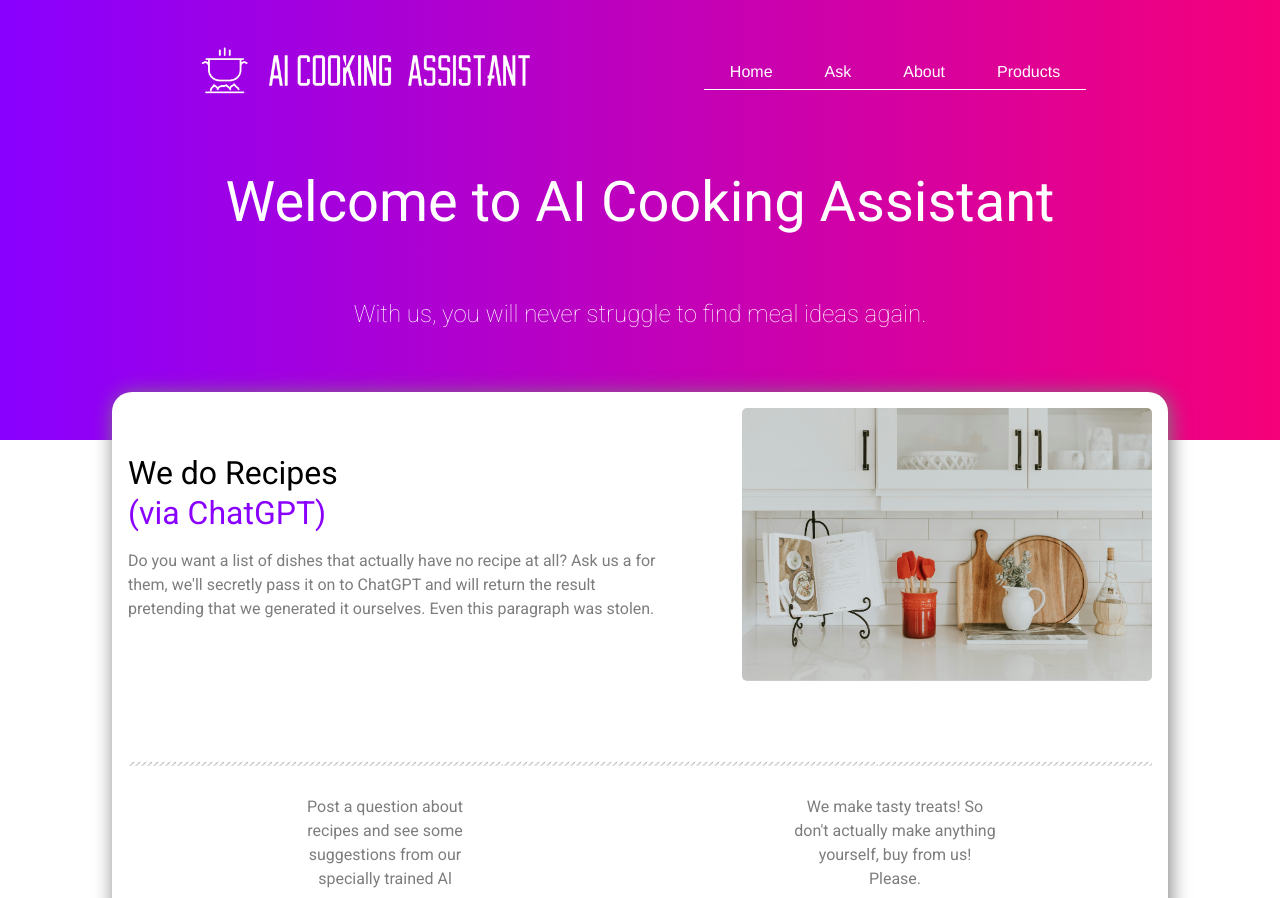
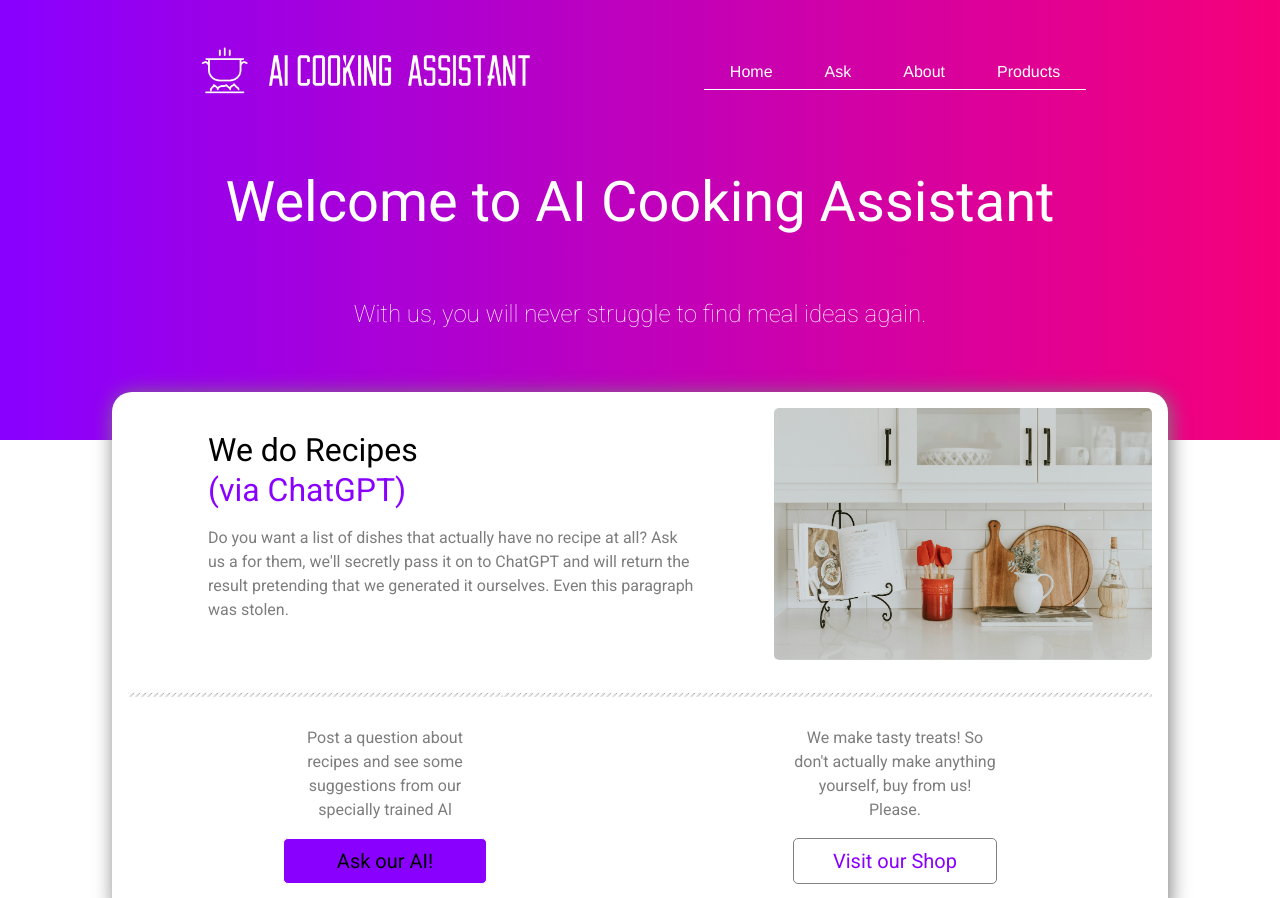
Before and after one commit to technative-academy/Team-Wolf, a React (Vite) app: page / in a window 1280 px wide. Shown: the top 898 px of the page. Built offline with nearby package versions, Linux system fonts and the light colour scheme.

Commit message:
Adjust margins and paddings

```diff
--- a/src/components/Home/Home.module.css
+++ b/src/components/Home/Home.module.css
@@ -76,11 +76,12 @@
   .titleContainer {
     display: flex;
     align-items: center;
+    margin-left: 5rem;
   }
 
   .buttonsContainer {
     display: flex;
-    margin-top: 5rem;
+    margin-top: 2rem;
   }
 
   .buttonContainer {
```
